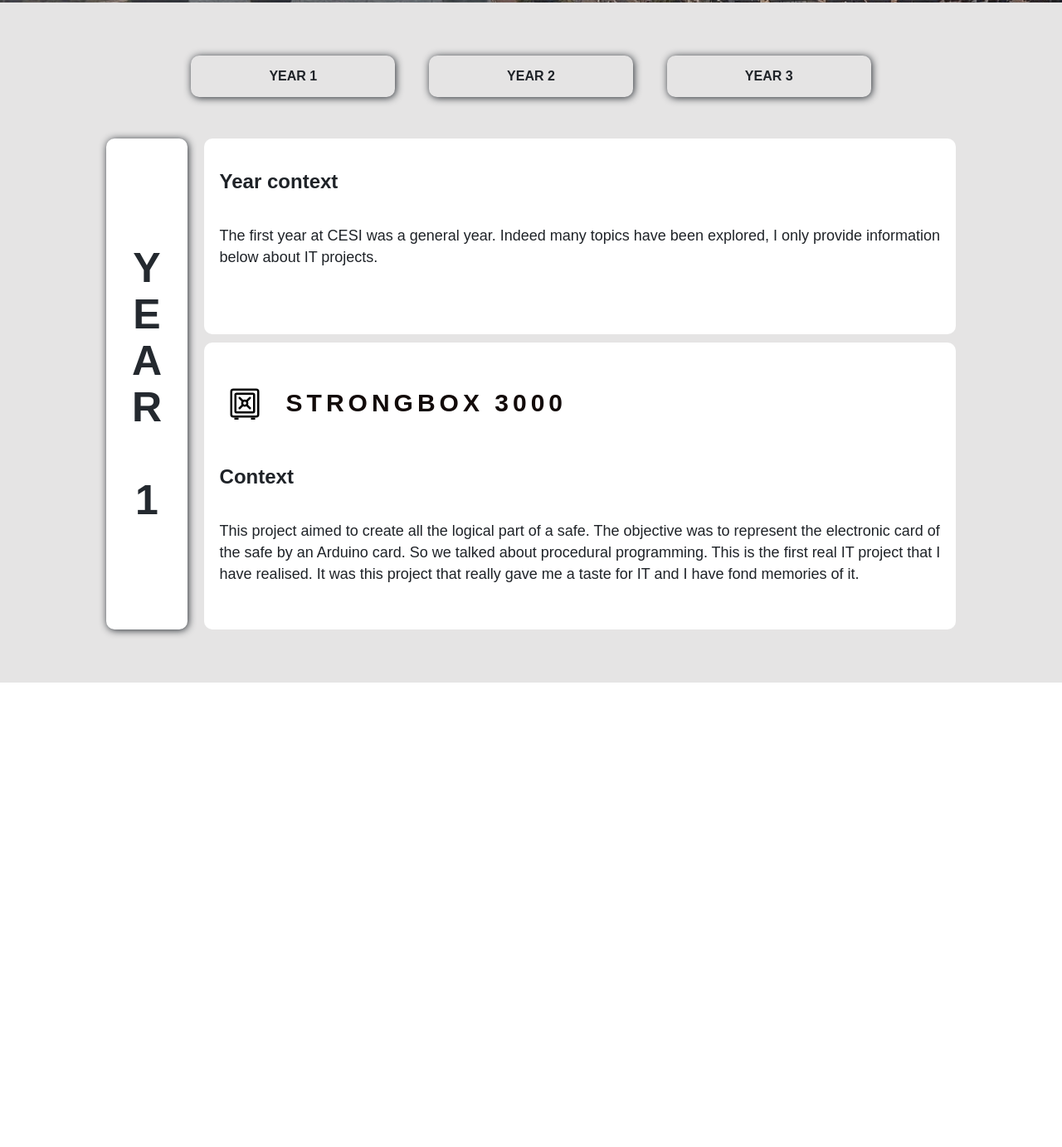
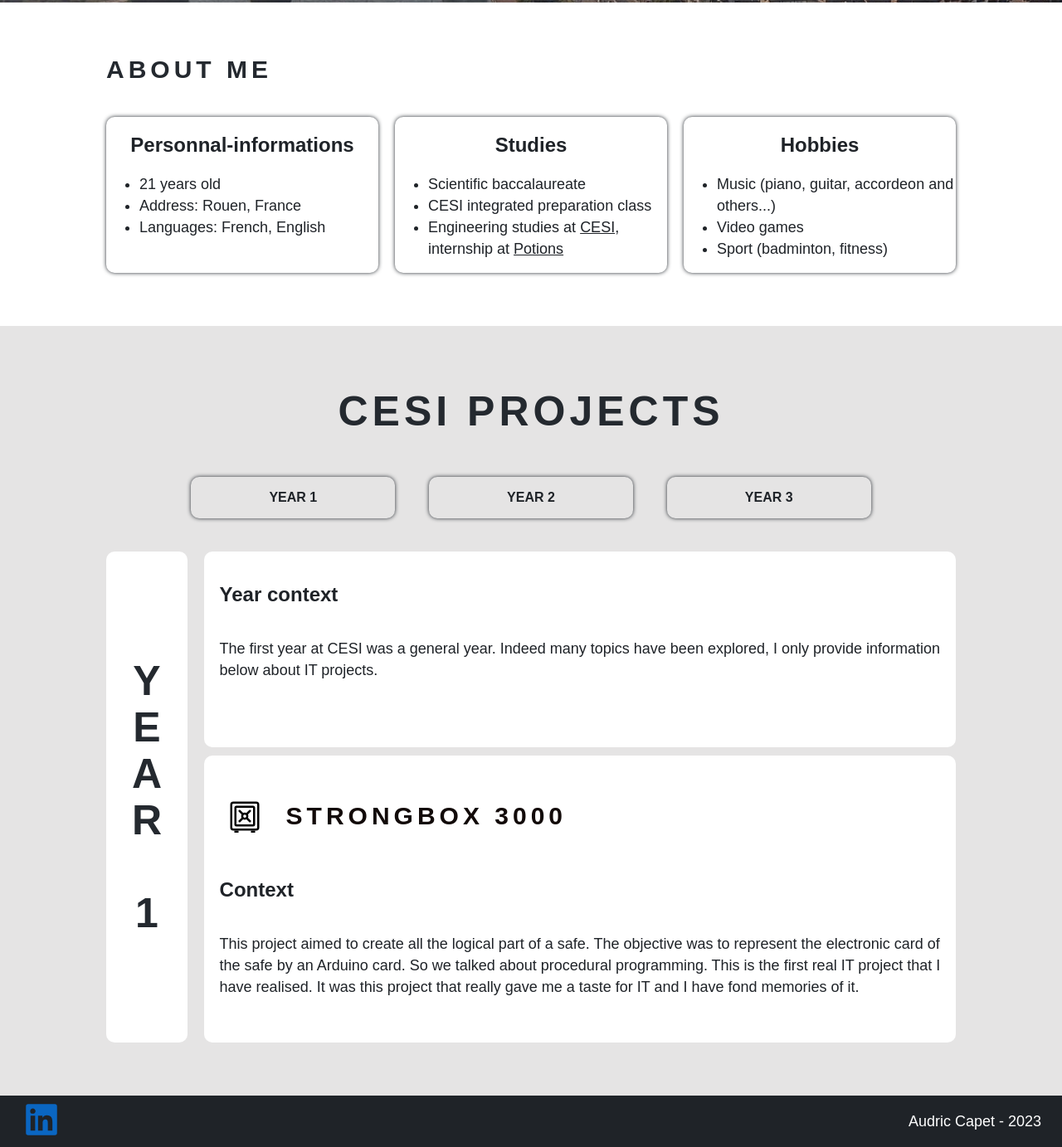
Before and after one commit to Orlique/Portfolio, a plain HTML site: page index.html in a window 1280 px wide. Shown: the part 797-2180 px from the top of the page at 83% size. Before the commit the page ends 1620 px from the top, so only its background shows below. Drawn offline with Linux system fonts and the light colour scheme.

Commit message:
feat : about-me section

```diff
--- a/index.html
+++ b/index.html
@@ -13,7 +13,7 @@
     <h1 id="scroll-up">
       The Portfolio
     </h1>
-    <a class="mail" href="mailto:audric.capet@viacesi.fr">contact me</a>
+    <a class="mail" href="mailto:audric.capet@viacesi.fr"> </a>
 
   </header>
   <main>
@@ -23,7 +23,44 @@
       </div>
     </section>
 
+    <section id="about-me">
+      <h1 class="about-me-title">About me</h1>
+      <div class="about-me-container">
+        <div class="personnal-informations about-me-div">
+          <h2>
+            Personnal-informations
+          </h2>
+          <ul>
+            <li>21 years old</li>
+            <li>Address: Rouen, France</li>
+            <li>Languages: French, English</li>
+          </ul>
+        </div>
+        <div class="studies about-me-div">
+          <h2>
+            Studies
+          </h2>
+          <ul>
+            <li>Scientific baccalaureate</li>
+            <li>CESI integrated preparation class</li>
+            <li>Engineering studies at <a href="https://cesi.fr/">CESI</a>, internship at <a href="https://get-potions.com/">Potions</a></li>
+          </ul>
+        </div>
+        <div class="hobbies about-me-div">
+          <h2>
+            Hobbies
+          </h2>
+          <ul>
+            <li>Music (piano, guitar, accordeon and others...)</li>
+            <li>Video games</li>
+            <li>Sport (badminton, fitness)</li>
+          </ul>
+        </div>
+      </div>
+    </section>
+
     <section id="cesi">
+      <h1 class="cesi-title">CESI Projects</h1>
       <div class ="year-selector-container">
         <a class="year-selector first-year">
           Year 1
@@ -317,6 +354,12 @@
 
   </footer>
 </body>
+<footer>
+  <a class="footer-text" href="https://www.linkedin.com/in/audric-capet-b38998227/">
+    <svg viewBox="0 0 16 16" xmlns="http://www.w3.org/2000/svg" fill="none"><g id="SVGRepo_bgCarrier" stroke-width="0"></g><g id="SVGRepo_tracerCarrier" stroke-linecap="round" stroke-linejoin="round"></g><g id="SVGRepo_iconCarrier"><path fill="#0A66C2" d="M12.225 12.225h-1.778V9.44c0-.664-.012-1.519-.925-1.519-.926 0-1.068.724-1.068 1.47v2.834H6.676V6.498h1.707v.783h.024c.348-.594.996-.95 1.684-.925 1.802 0 2.135 1.185 2.135 2.728l-.001 3.14zM4.67 5.715a1.037 1.037 0 01-1.032-1.031c0-.566.466-1.032 1.032-1.032.566 0 1.031.466 1.032 1.032 0 .566-.466 1.032-1.032 1.032zm.889 6.51h-1.78V6.498h1.78v5.727zM13.11 2H2.885A.88.88 0 002 2.866v10.268a.88.88 0 00.885.866h10.226a.882.882 0 00.889-.866V2.865a.88.88 0 00-.889-.864z"></path></g></svg>
+  </a>
+  <p class="footer-text">Audric Capet - 2023</p>
+</footer>
 <script type="text/javascript" src="script.js"></script>
 
 </html>
--- a/style.css
+++ b/style.css
@@ -70,12 +70,37 @@ header {
   background: linear-gradient(rgb(0,0,100,0.2), rgba(0, 0, 0, 0.3)), url("./Rouen.jpg");
 }
 
-#cesi {
+#cesi, #about-me {
+  padding: 5% 10%;
   display: flex;
   flex-direction: column;
   background: #E5E4E4;
-  padding: 5% 10%;
-  gap: 50px;
+  gap: 40px;
+}
+
+#about-me {
+  background-color: white;
+}
+
+.about-me-container {
+  display: flex;
+  flex-direction: row;
+  gap: 20px;
+}
+
+.about-me-title {
+  color: #24292f;
+  margin: 0;
+}
+
+.about-me-div {
+  width: 100%;
+  box-shadow: 0px 0px 5px 0px #24292f;
+  border-radius: 10px;
+}
+
+.about-me-div h2 {
+text-align: center;
 }
 
 .year-selector-container {
@@ -83,6 +108,13 @@ header {
   height: 50px;
   gap: 5%;
   margin: 0 10%;
+}
+
+.cesi-title {
+  color: #24292f;
+  font-size: 50px;
+  text-align: center;
+  margin: 10px;
 }
 
 .year-selector {
@@ -93,14 +125,13 @@ header {
   text-align: center;
   align-items: center;
   justify-content: center;
-  box-shadow: 1px 1px 10px 0px #24292f;
+  box-shadow: 0px 0px 5px 0px #24292f;
   border-radius: 10px;
   font-weight: bold;
   text-transform: uppercase;
 }
 
 .year-selector:hover {
-  box-shadow: 1px 1px 13px 0px #24292f;
   background: white;
 }
 
@@ -120,9 +151,7 @@ header {
   font-weight: bold;
   padding: 20px;
   background-color: white;
-  box-shadow: 1px 1px 10px 0px #24292f;
   border-radius: 10px;
-
 }
 
 .project-container {
@@ -185,3 +214,50 @@ p, li {
   font-size: 18px;
   line-height: 26px;
 }
+
+footer {
+  width: 100%;
+  background-color: #1F2328;
+  display: flex;
+  flex-direction: row;
+  justify-content: space-between;
+  align-items: center;
+  padding: 0px 25px;
+  box-sizing: border-box;
+}
+
+footer svg {
+  height: 50px;
+}
+
+.footer-text {
+  color: white;
+}
+
+@media (max-width: 650px) {
+  .about-me-container {
+    flex-wrap: wrap;
+  }
+
+  .cesi-title {
+    font-size: 40px;
+  }
+
+  .year-selector {
+    font-size: 14px;
+  }
+
+  .year {
+    font-size: 30px;
+    padding: 10px;
+  }
+
+  .project-title {
+    font-size: 20px;
+  }
+
+  p, li {
+    font-size: 15px;
+    line-height: 22px;
+  }
+}
```
